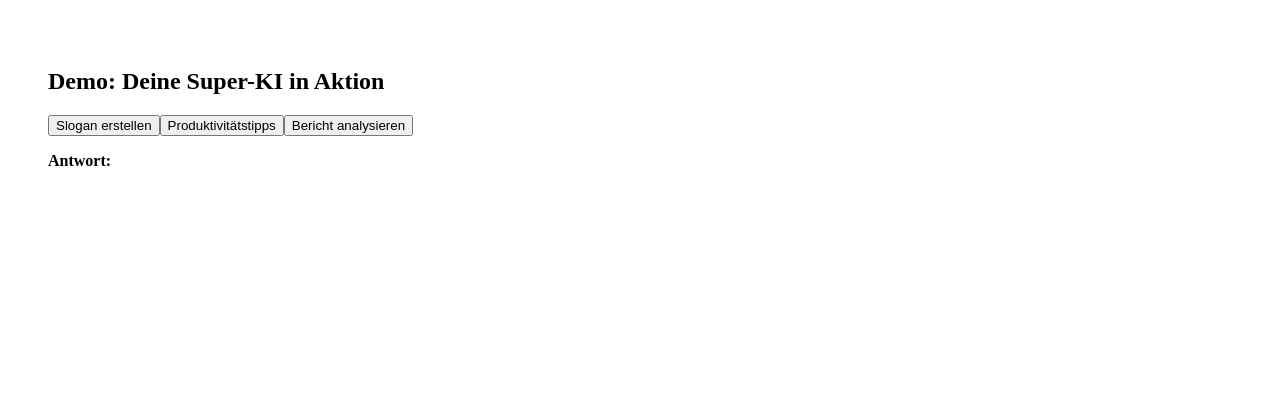
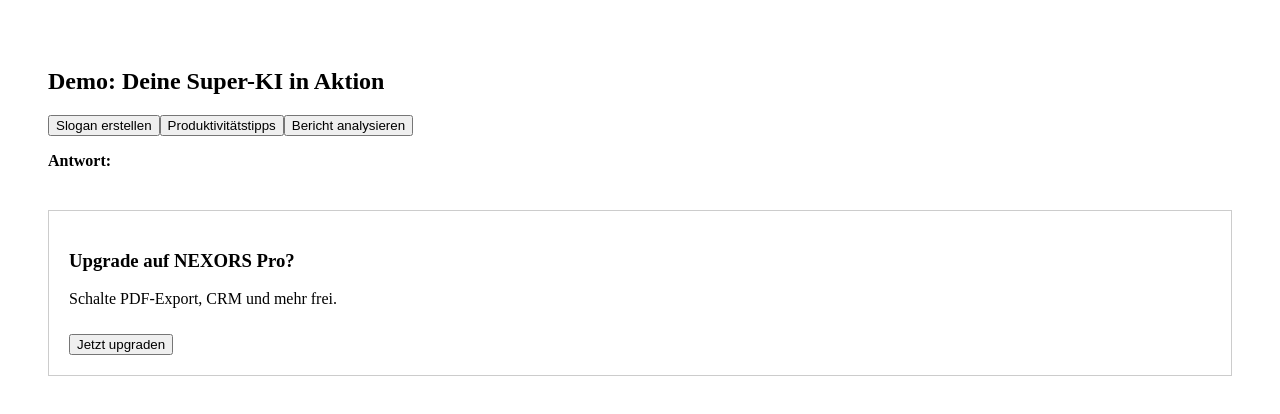
Before and after one commit to Faty-cmd/nexors-platform, a Next.js app: page /demo in a window 1280 px wide. Shown: the top 414 px of the page. Built offline with nearby package versions, Linux system fonts and the light colour scheme.

Commit message:
Add files via upload

```diff
--- /dev/null
+++ b/components/UpgradeBox.jsx
@@ -0,0 +1,9 @@
+export default function UpgradeBox() {
+  return (
+    <div style={{ marginTop: 40, padding: 20, border: "1px solid #ccc" }}>
+      <h3>Upgrade auf NEXORS Pro?</h3>
+      <p>Schalte PDF-Export, CRM und mehr frei.</p>
+      <button style={{ marginTop: 10 }}>Jetzt upgraden</button>
+    </div>
+  );
+}
--- a/pages/demo.js
+++ b/pages/demo.js
@@ -1,5 +1,6 @@
 import { useState } from "react";
 import { getGPTResponse } from "../lib/gpt";
+import UpgradeBox from "../components/UpgradeBox";
 
 export default function Demo() {
   const [task, setTask] = useState("");
@@ -18,6 +19,7 @@
       <button onClick={() => handleTask("10 Produktivitätstipps")}>Produktivitätstipps</button>
       <button onClick={() => handleTask("Analysiere einen Bericht")}>Bericht analysieren</button>
       <p><strong>Antwort:</strong> {response}</p>
+      <UpgradeBox />
     </main>
   );
 }
```
Also changed, not shown: public/manifest.json (added).
